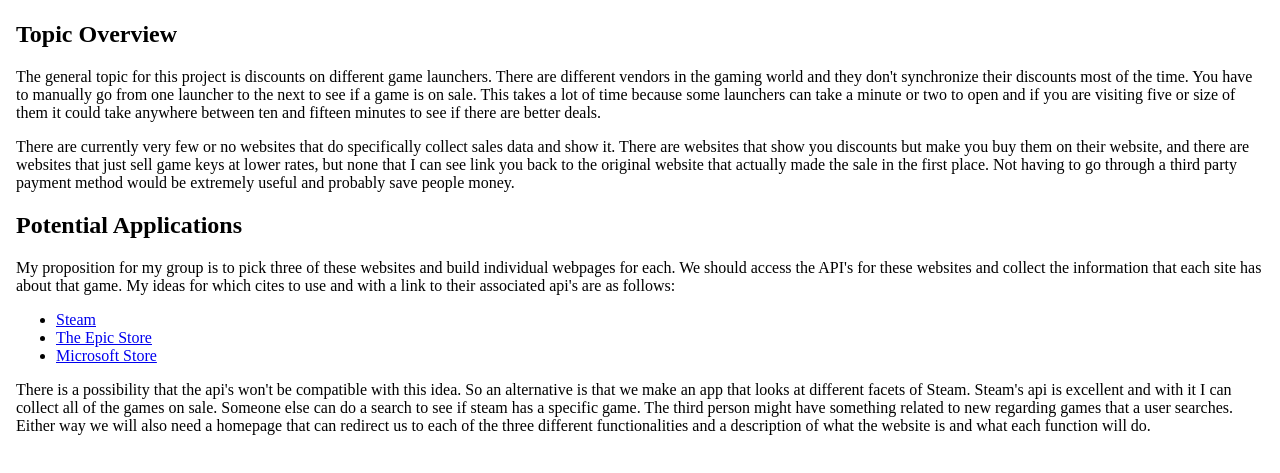
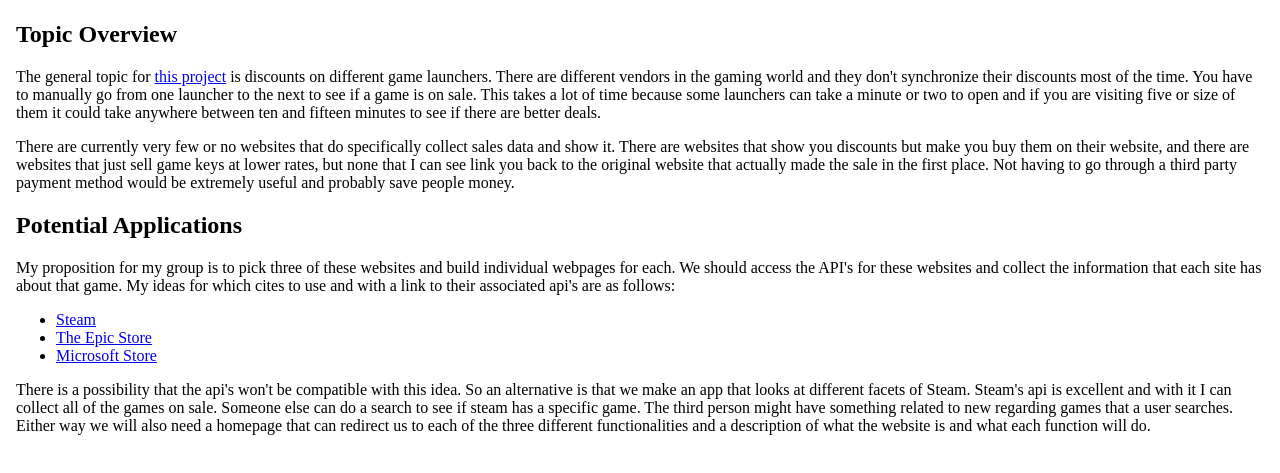
Before and after one commit to wwu-cptr220-a22/project-phoenix14113, a website: page index.html in a window 1280 px wide. Shown: the part 75-548 px from the top of the page. Drawn offline with Linux system fonts and the light colour scheme.

Commit message:
link to project page from readme page

```diff
--- a/index.html
+++ b/index.html
@@ -15,7 +15,7 @@
     <section>
         <h2>Topic Overview</h2>
 
-        <p>The general topic for this project is discounts on different game launchers. There are different vendors in
+        <p>The general topic for <a href="./project_web_page/index.html">this project</a> is discounts on different game launchers. There are different vendors in
             the gaming world and they don't synchronize their discounts most of the time. You have to manually go from
             one launcher to the next to see if a game is on sale. This takes a lot of time because some launchers can
             take a minute or two to open and if you are visiting five or size of them it could take anywhere between ten
```
